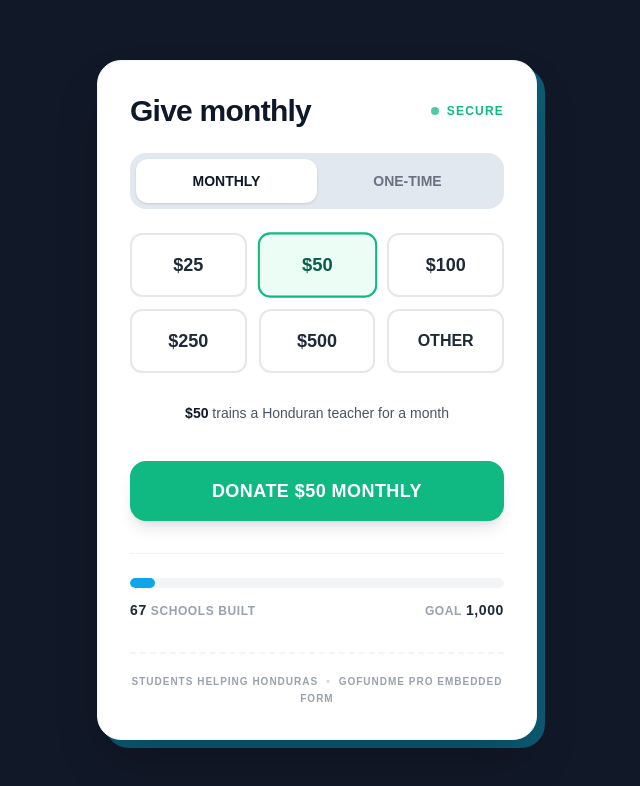
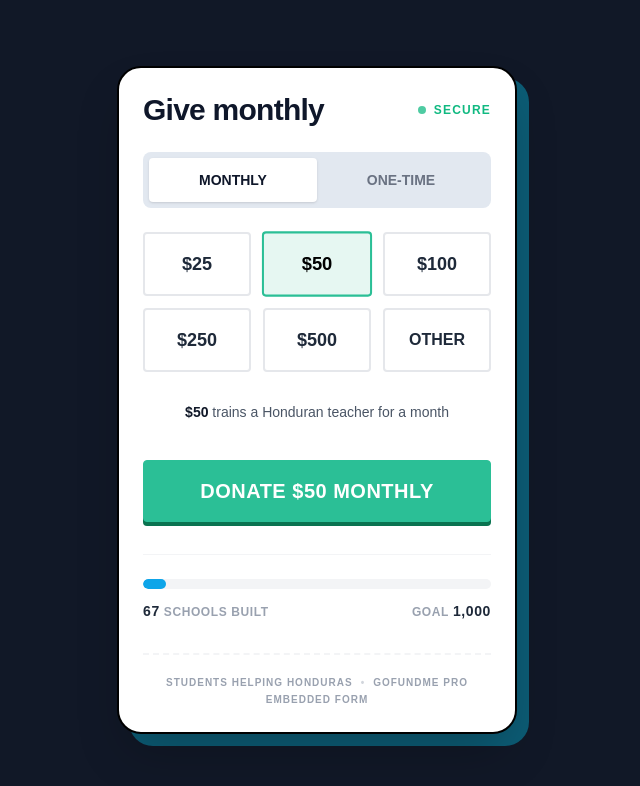
Before and after one commit to amazkaleem/amaz-test-repo02, a Next.js app: page / in a window 1280 px wide. Shown: the top 786 px of the page, without its empty margins (323-963 px from the left). Built offline with nearby package versions, Linux system fonts and the light colour scheme; no server answers.

Commit message:
refactor: styles have been modified for accurate look

```diff
--- a/app/page.tsx
+++ b/app/page.tsx
@@ -1,7 +1,6 @@
 "use client";
 
 import React, { useState } from "react";
-import { usePathname, useRouter, useSearchParams } from "next/navigation";
 
 // Define the presets and their custom impact descriptions
 const IMPACT_TEMPLATES: Record<number, string> = {
@@ -13,15 +12,11 @@ const IMPACT_TEMPLATES: Record<number, string> = {
 };
 
 export default function App() {
-  const router = useRouter();
-  const pathname = usePathname();
-  const searchParams = useSearchParams();
-
   // 1. STATE MANAGEMENT
   const [frequency, setFrequency] = useState<"MONTHLY" | "ONE-TIME">("MONTHLY");
   const [selectedAmount, setSelectedAmount] = useState<number | "OTHER">(50);
   const [customAmount, setCustomAmount] = useState<string>("");
-  const [schoolsBuilt, setSchoolsBuilt] = useState<number>(67); // Visual context
+  const schoolsBuilt = 67;
   const targetSchools = 1000;
 
   // 2. DYNAMIC DERIVED VARIABLES
@@ -49,37 +44,30 @@ export default function App() {
   const campaignId = process.env.NEXT_PUBLIC_CAMPAIGN_ID || ""; // This represents your "Copy campaign parameter" value
 
   const handleDonateClick = (e: React.MouseEvent<HTMLButtonElement>) => {
-    // 1. Clone current search parameters without breaking existing ones
-    const params = new URLSearchParams(searchParams.toString());
 
-    // 2. Set your dynamic parameters
-    params.set("campaign", campaignId);
-    params.set("frequency", frequency.toLowerCase());
-    params.set("amount", activeAmount.toString());
+    if (typeof window !== "undefined") {
+      // 1. Parse the current URL safely
+      const currentUrl = new URL(window.location.href);
 
-    // 3. Perform a clean, client-side transition without a page reload
-    router.push(`${pathname}?${params.toString()}`, { scroll: false });
+      // 2. Dynamically set all three parameters
+      currentUrl.searchParams.set("campaign", campaignId);
+      currentUrl.searchParams.set("frequency", frequency.toLowerCase()); // Converts "MONTHLY" to "monthly"
+      currentUrl.searchParams.set("amount", activeAmount.toString()); // Converts number to string
+
+      // 3. Redirect the browser to the newly constructed URL
+      window.location.href = currentUrl.toString();
+    }
   };
 
   return (
     <main className="min-h-screen bg-[#111827] flex items-center justify-center p-4 antialiased">
-      {/* =========================================
-        STEP 1: INSTALL SNIPPET (GoFundMe Pro)
-        =========================================
-        This loads the GoFundMe widget code securely in the background.
-        Replace the "src" with the exact JS file URL located inside the snippet you copied in image_473ebd.png.
-        Example shape: https://js.gofundme.com/v3/embed.js
-      */}
+      {/* Changed max-w-110 to an exact arbitrary value max-w-[400px] to constrain widget size */}
+      <div className="relative w-full max-w-[400px]">
+        {/* Aesthetic 3D shadow effect (dark teal offset border) */}
+        <div className="absolute inset-0 bg-[#0c5c75] rounded-3xl translate-x-3 translate-y-3 z-0" />
 
-      {/* =========================================
-        CONTAINER CARD (Tailwind CSS matching design)
-        =========================================
-      */}
-      <div className="relative w-full max-w-[440px]">
-        {/* Aesthetic 3D shadow effect (dark teal offset border) */}
-        <div className="absolute inset-0 bg-[#0c5c75] rounded-3xl translate-x-2 translate-y-2 z-0" />
-
-        <div className="relative bg-white text-gray-900 rounded-3xl p-6 md:p-8 shadow-2xl border border-gray-100 z-10">
+        {/* Removed md:p-8 to keep the padding tight and proportional like the screenshot */}
+        <div className="relative bg-white text-gray-900 rounded-3xl p-6 shadow-2xl border-2 border-black z-10">
           {/* HEADER SECTION */}
           <div className="flex items-center justify-between mb-6">
             <h1 className="text-3xl font-extrabold tracking-tight text-[#0F172A]">
@@ -94,10 +82,10 @@ export default function App() {
           </div>
 
           {/* FREQUENCY SELECTOR */}
-          <div className="bg-[#E2E8F0] p-1.5 rounded-2xl flex mb-6">
+          <div className="bg-[#E2E8F0] p-1.5 rounded-lg flex mb-6">
             <button
               onClick={() => setFrequency("MONTHLY")}
-              className={`flex-1 py-3 text-sm font-bold rounded-xl transition-all duration-200 ${
+              className={`flex-1 py-3 text-sm font-bold rounded-sm transition-all duration-200 ${
                 frequency === "MONTHLY"
                   ? "bg-white text-[#0F172A] shadow-sm"
                   : "text-gray-500 hover:text-gray-900"
@@ -107,7 +95,7 @@ export default function App() {
             </button>
             <button
               onClick={() => setFrequency("ONE-TIME")}
-              className={`flex-1 py-3 text-sm font-bold rounded-xl transition-all duration-200 ${
+              className={`flex-1 py-3 text-sm font-bold rounded-sm transition-all duration-200 ${
                 frequency === "ONE-TIME"
                   ? "bg-white text-[#0F172A] shadow-sm"
                   : "text-gray-500 hover:text-gray-900"
@@ -126,10 +114,10 @@ export default function App() {
                   setSelectedAmount(amount);
                   setCustomAmount("");
                 }}
-                className={`py-4 px-2 rounded-xl text-lg font-bold border-2 transition-all duration-200 ${
+                className={`py-4 px-2 rounded-sm text-lg font-bold border-2 transition-all duration-200 ${
                   selectedAmount === amount
-                    ? "border-[#10B981] bg-[#ECFDF5] text-[#065F46] scale-[1.02]"
-                    : "border-gray-200 bg-white text-gray-800 hover:border-gray-300"
+                    ? "border-[#2BBF96] bg-[#e6f7f2] text-black scale-[1.02]"
+                    : "border-gray-200 bg-white text-gray-800 hover:border-black"
                 }`}
               >
                 ${amount}
@@ -138,10 +126,10 @@ export default function App() {
 
             <button
               onClick={() => setSelectedAmount("OTHER")}
-              className={`py-4 px-2 rounded-xl text-md font-bold border-2 transition-all duration-200 ${
+              className={`py-4 px-2 rounded-sm text-md font-bold border-2 transition-all duration-200 ${
                 selectedAmount === "OTHER"
-                  ? "border-[#10B981] bg-[#ECFDF5] text-[#065F46] scale-[1.02]"
-                  : "border-gray-200 bg-white text-gray-800 hover:border-gray-300"
+                  ? "border-[#2BBF96] bg-[#e6f7f2] text-black scale-[1.02]"
+                  : "border-gray-200 bg-white text-gray-800 hover:border-black"
               }`}
             >
               OTHER
@@ -166,7 +154,7 @@ export default function App() {
           )}
 
           {/* DYNAMIC IMPACT DESCRIPTION */}
-          <div className="min-h-[48px] flex items-center justify-center text-center mb-6 px-2">
+          <div className="min-h-12 flex items-center justify-center text-center mb-6 px-2">
             <p className="text-sm font-medium text-gray-600 leading-relaxed">
               <span className="font-extrabold text-gray-900">
                 ${activeAmount}
@@ -175,16 +163,13 @@ export default function App() {
             </p>
           </div>
 
-          {/* =========================================
-            PRIMARY CALL TO ACTION BUTTON
-            =========================================
-            This button leverages custom GoFundMe data-attributes
-            so the install snippet script automatically hooks transactions.
-            We pass dynamic parameters using standard standard patterns.
-          */}
+          {/* UPGRADED 3D ACTION BUTTON */}
           <button
             onClick={handleDonateClick}
-            className="w-full bg-[#10B981] hover:bg-[#059669] text-white py-4 px-6 rounded-2xl font-bold text-lg tracking-wide shadow-lg hover:shadow-xl active:scale-[0.99] transition-all duration-150 uppercase"
+            className="w-full bg-[#2BBF96] border border-[#2BBF96] text-white py-4 px-6 rounded-sm font-extrabold text-xl tracking-wide uppercase transition-all duration-200 ease-out transform
+              shadow-[0_4px_0_color-mix(in_srgb,#10B981_62%,black)]
+              hover:bg-[#2dc99d]/90 hover:border-[#2dc99d]/90 hover:-translate-y-1 hover:shadow-[0_7px_0_color-mix(in_srgb,#10B981_62%,black)]
+              active:translate-y-0.5 active:shadow-[0_2px_0_color-mix(in_srgb,#10B981_62%,black)]"
           >
             Donate ${activeAmount} {frequency}
           </button>
```
